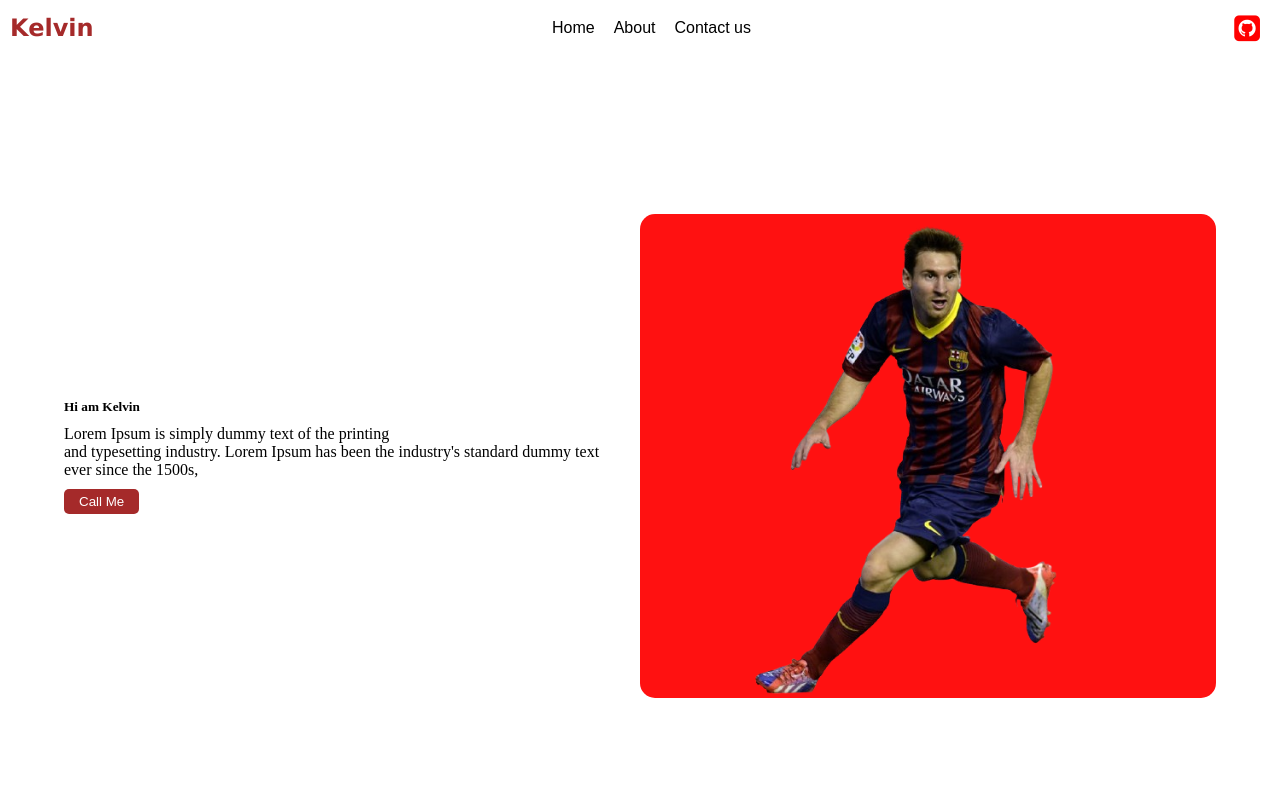
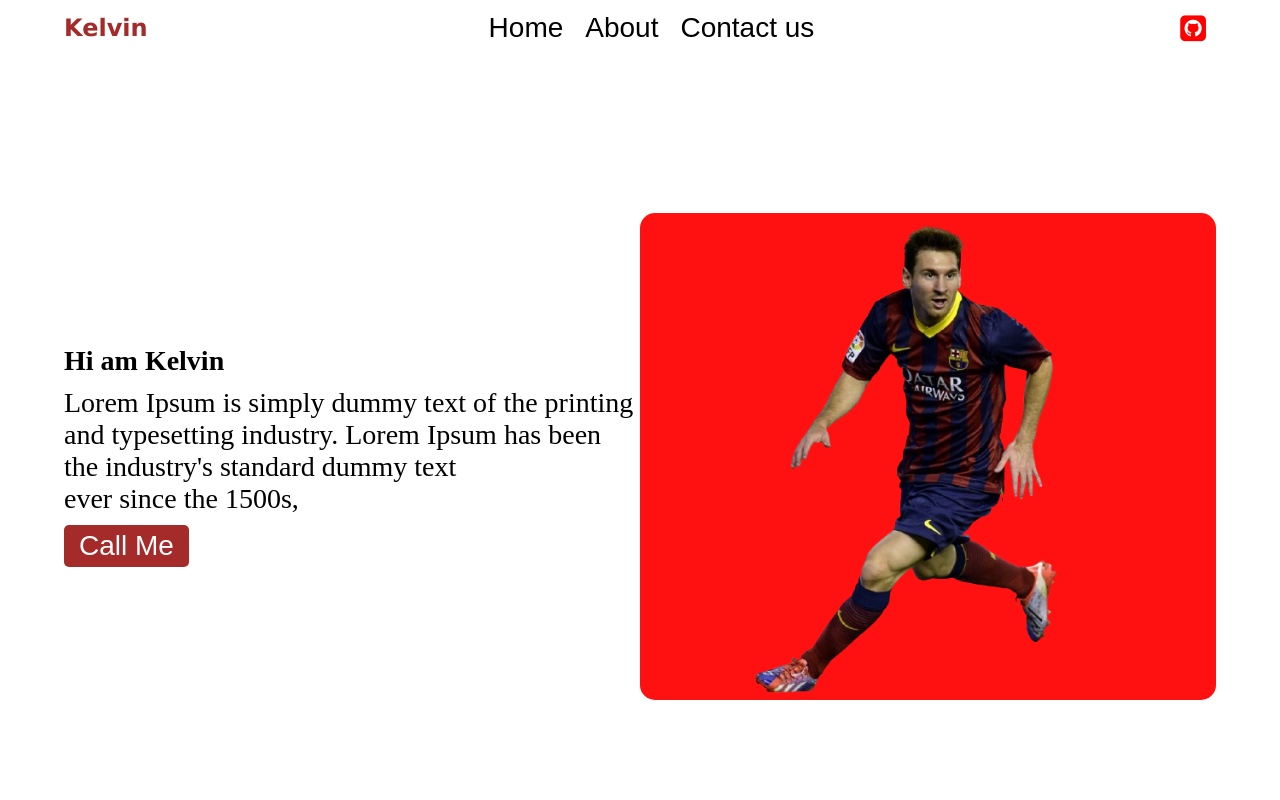
Before and after one commit to mwenesibrandon1/portfolio-sdft11, a plain HTML site: page index.html in a window 1280 px wide. Shown: the top 800 px of the page. Drawn offline with Linux system fonts and the light colour scheme.

```diff
--- a/style.css
+++ b/style.css
@@ -1,6 +1,7 @@
 *{
     padding: 0;
     margin: 0;
+    font-size: 28px;
 }
 a{
   text-decoration: none;
@@ -10,6 +11,8 @@ a{
 /* Navbar */
 #navbar{
 padding: 10px;
+width: 90vw;
+margin:auto;
 top: 0;
 display: flex;
 flex-direction: row;
```
Also changed, not shown: 2 other files.
